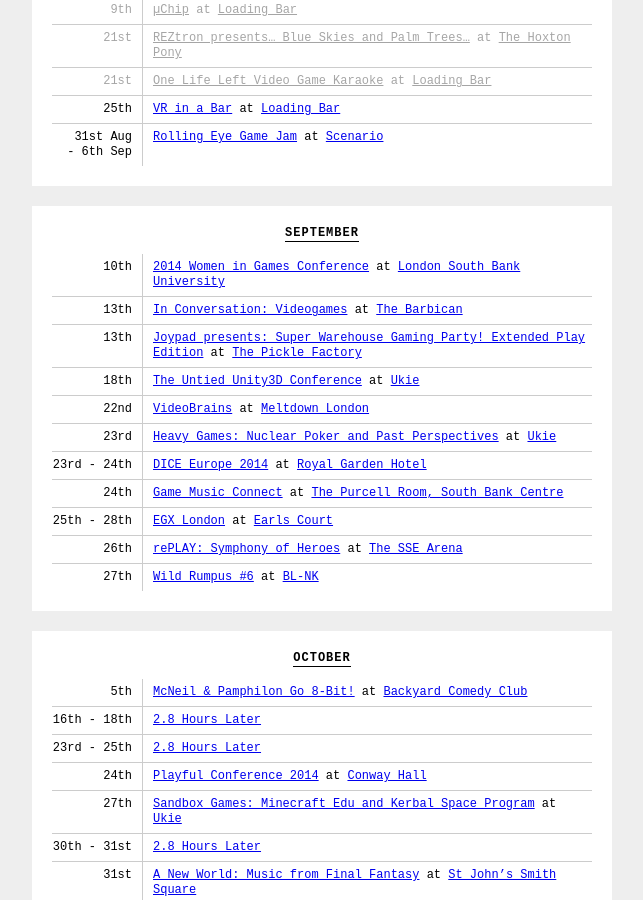
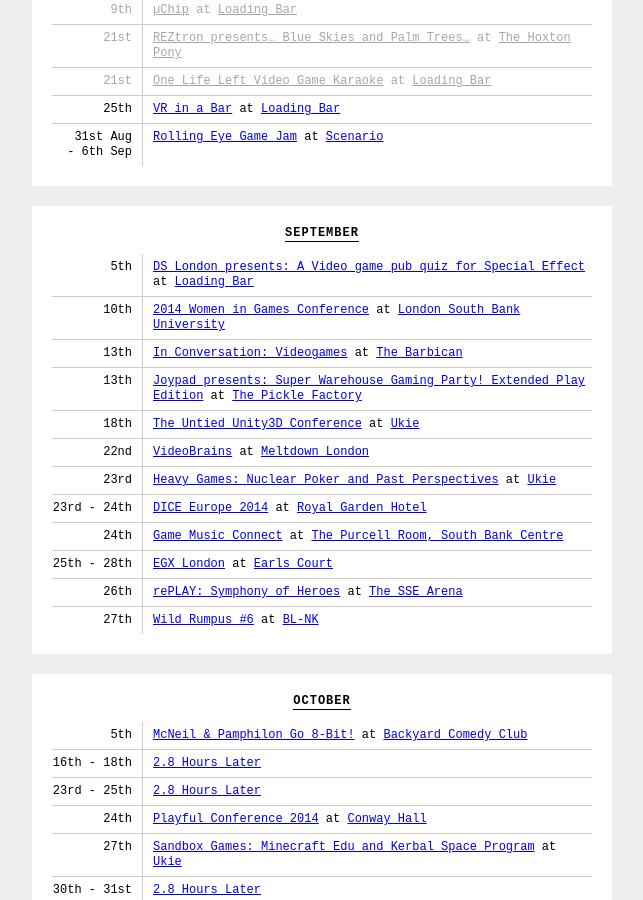
Before and after one commit to thomasmarshall/londongamediary.com, a Jekyll site: the page built from index.html, in a window 1280 px wide and 900 px high, scrolled down 652 px. Shown: the whole window, without its empty margins (318-961 px from the left). Built offline with Jekyll 4.4.1, drawn with Linux system fonts in a browser that asks for light colours; nearby versions of some CDN libraries.

Commit message:
Update events.yml

```diff
--- a/_data/events.yml
+++ b/_data/events.yml
@@ -82,6 +82,11 @@
 
 
 # September
+
+- title: "DS London presents: A Video game pub quiz for Special Effect"
+  link: "http://streetpassuk.co.uk/event/ds-london-presents-a-video-game-pub-quiz-for-special-effect/"
+  location: "[Loading Bar](http://barscenario.co.uk/)"
+  date: 2014-09-05
 
 - title: "2014 Women in Games Conference"
   link: "https://www.eventbrite.co.uk/e/european-women-in-games-conference-2014-tickets-12304730781"
```
